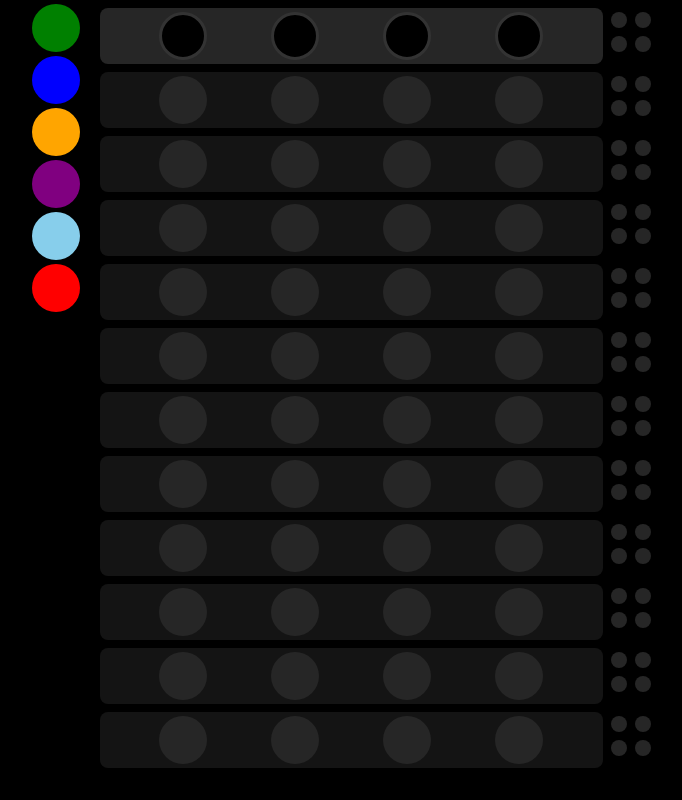
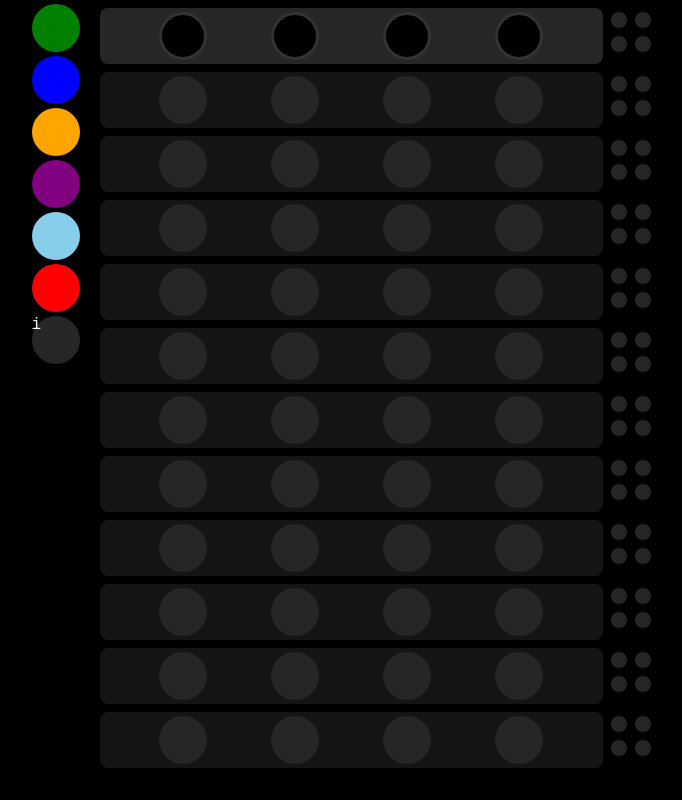
Before and after one commit to bighill/big-mastermind, a Gatsby site: page / in a window 1280 px wide. Shown: the whole page, without its empty margins (299-981 px from the left). Built offline with nearby package versions, Linux system fonts and the light colour scheme; Gatsby itself is replaced by a stand-in of ours.

Commit message:
info btn

```diff
--- a/src/components/available/available-pegs.js
+++ b/src/components/available/available-pegs.js
@@ -12,6 +12,10 @@ export default props => {
     PegState.setSelected(Number(ev.target.dataset.color_i))
   }
 
+  const handleInfoClick = ev => {
+    console.log("handleInfoClick")
+  }
+
   const available = () => {
     let availablePegs = []
     for (let i = 1; i < colorsAvailablePerGuess + 1; i++) {
@@ -21,9 +25,9 @@ export default props => {
           key={i}
           i={i}
           color_i={i}
-          attempt={null}
+          attempt=""
           selected={PegState.selected === i}
-          enabled={false}
+          enabled=""
           onClick={handlePegClick}
         />
       )
@@ -31,9 +35,26 @@ export default props => {
     return availablePegs
   }
 
+  const info = () => (
+    <Peg
+      i={null}
+      color_i={0}
+      attempt={null}
+      selected=""
+      enabled=""
+      onClick={handleInfoClick}
+      className={style.info}
+    >
+      i
+    </Peg>
+  )
+
   return (
     <div className={style.available_pegs_wrap}>
-      <div className={style.available_pegs}>{available()}</div>
+      <div className={style.available_pegs}>
+        {available()}
+        <div className={style.info}>{info()}</div>
+      </div>
     </div>
   )
 }
--- a/src/components/peg/peg.js
+++ b/src/components/peg/peg.js
@@ -21,6 +21,8 @@ export default props => {
       onKeyUp={handleKeyUp}
       role="button"
       tabIndex={props.i}
-    ></div>
+    >
+      {props.children}
+    </div>
   )
 }
```
